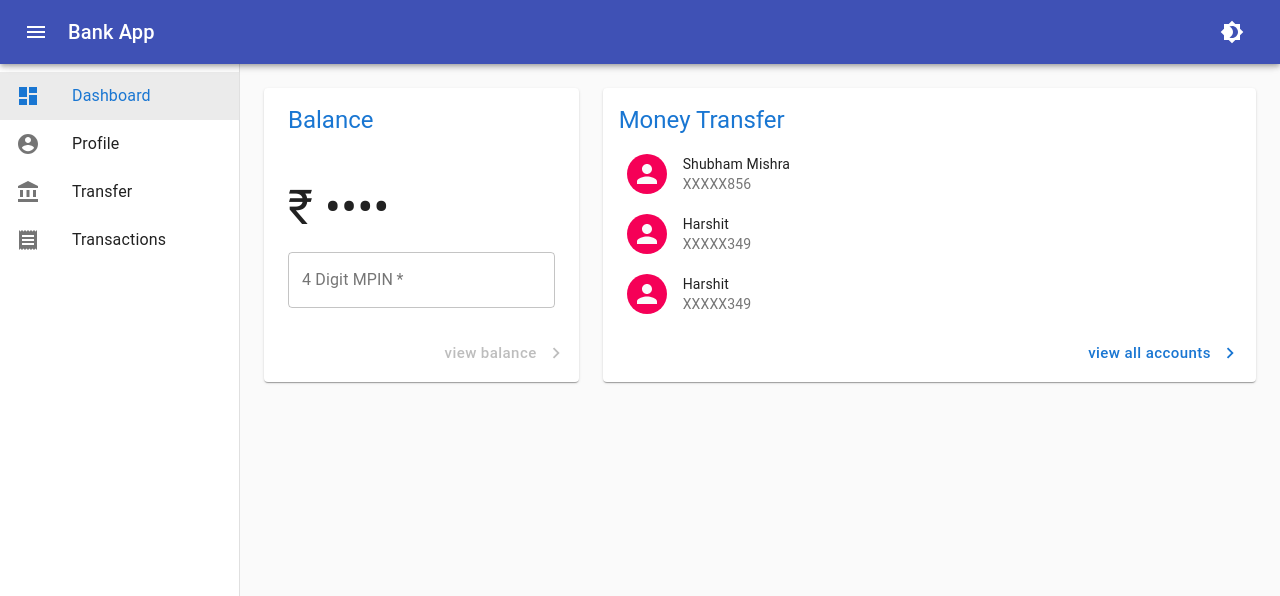
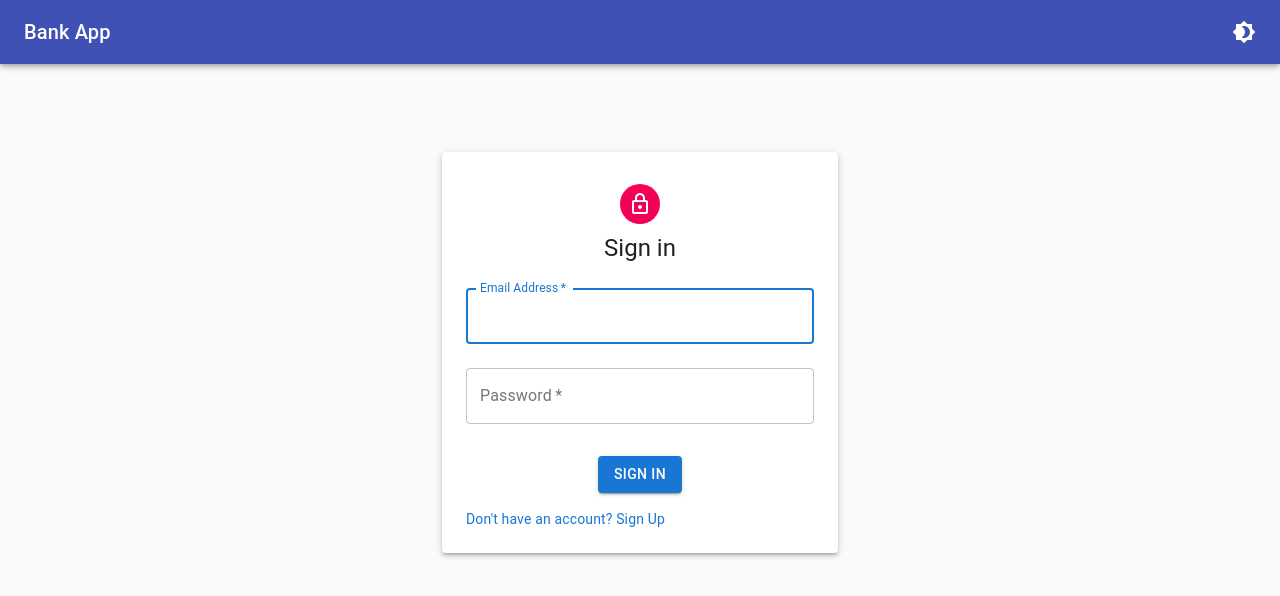
Before and after one commit to aragon12/my_bankapp, a React (Create React App) app: page /login in a window 1280 px wide. Before the commit this address led to /. Shown: the top 596 px of the page. Built offline with nearby package versions, Linux system fonts and the light colour scheme.

Commit message:
AppDrawer: adjust appbar based on auth
drawer will not be visible to non logged users

```diff
--- a/src/App.js
+++ b/src/App.js
@@ -4,17 +4,17 @@ import AppDrawer from "./AppDrawer";
 import Test from "./Test";
 import { Switch, Route, Redirect } from "react-router-dom";
 
-const isLogged = true;
+const isLogged = false;
 
 function App() {
   return (
-    <AppDrawer>
-      <Switch>
+    <Switch>
+      <AppDrawer isLogged={isLogged}>
         <PrivateRoute isLogged={isLogged} exact path='/' component={Home} />
         <RestrictedRoute isLogged={isLogged} exact path='/login' component={Login} />
         <Route exact path='/test' component={Test} />
-      </Switch>
-    </AppDrawer>
+      </AppDrawer>
+    </Switch>
   )
 }
 
--- a/src/AppDrawer.js
+++ b/src/AppDrawer.js
@@ -117,22 +117,28 @@ function AppDrawer(props) {
   return (
     <div className={classes.root}>
       <CssBaseline />
+      {props.isLogged ?
         <AppBar
           onThemeChange={toggleTheme}
           onDrawerChange={toggleDrawer}
           onMobileDrawerChange={toggleMobileDrawer}
-      />
+        /> :
+        <StaticAppBar onThemeChange={toggleTheme} />
+      }
       <ThemeProvider theme={homeTheme}>
+        {props.isLogged &&
           <Drawer
             mobileOpen={mobileOpen}
             mobileClose={toggleMobileDrawer}
             deskOpen={open}
-        />
+          />}
         <main
           className={clsx(classes.content, {
             [classes.contentShift]: open,
           }, {
             [classes.contentShift]: isMobile,
+          }, {
+            [classes.contentShift]: props.isLogged,
           })}
         >
           <div className={classes.drawerHeader} />
@@ -168,6 +174,27 @@ function Drawer({ mobileOpen, mobileClose, deskOpen }) {
   )
 }
 
+function StaticAppBar({ onThemeChange }) {
+  return (
+    <BaseAppBar
+      position="fixed"
+    >
+      <Toolbar>
+        <Typography variant="h6" style={{flexGrow: 1}}>
+          Bank App
+        </Typography>
+        <IconButton
+          color="inherit"
+          edge="end"
+          onClick={onThemeChange}
+        >
+          <Brightness4Icon />
+        </IconButton>
+      </Toolbar>
+    </BaseAppBar>
+  );
+}
+
 function AppBar({ onThemeChange, onDrawerChange, onMobileDrawerChange }) {
   const isMobile = useMediaQuery(useTheme().breakpoints.down('sm'));
   const classes = useStyles();
@@ -191,6 +218,7 @@ function AppBar({ onThemeChange, onDrawerChange, onMobileDrawerChange }) {
         </Typography>
         <IconButton
           color="inherit"
+          edge="end"
           onClick={onThemeChange}
         >
           <Brightness4Icon />
--- a/src/tiles/SignInTile.js
+++ b/src/tiles/SignInTile.js
@@ -7,6 +7,7 @@ import Typography from '@material-ui/core/Typography';
 import { makeStyles } from '@material-ui/core/styles';
 import Paper from '@material-ui/core/Paper';
 import LockOutlinedIcon from '@material-ui/icons/LockOutlined';
+import { Link as RouterLink } from 'react-router-dom';
 
 const useStyles = makeStyles((theme) => ({
   paper: {
@@ -124,7 +125,7 @@ function SignInTile() {
             Sign In
           </Button>
         </div >
-        <Link href="#" variant="body2">
+        <Link variant="body2" component={RouterLink} to='/register'>
           {"Don't have an account? Sign Up"}
         </Link>
       </form>
```
Lines whose indentation alone changed are shown as unchanged.
